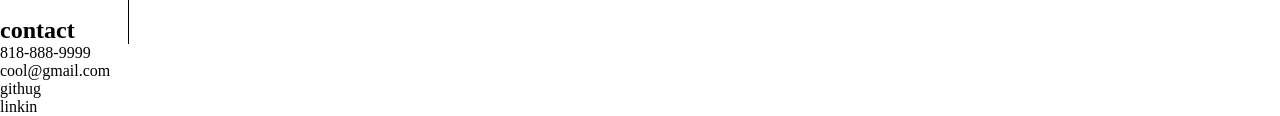
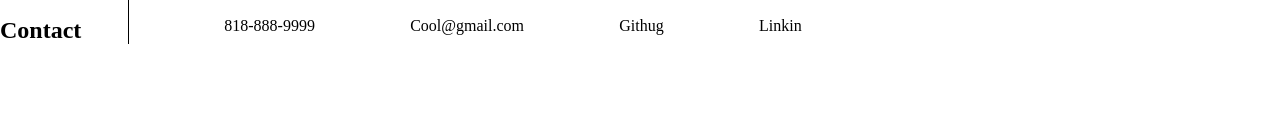
Before and after one commit to jessgom89/Moduel-2, a plain HTML site: page index.html in a window 1280 px wide. Shown: the part 1640-1756 px from the top of the page. After the commit the page ends 1684 px from the top, so only its background shows below. Drawn offline with Linux system fonts and the light colour scheme.

Commit message:
fix contact

```diff
--- a/assests/css/style.css
+++ b/assests/css/style.css
@@ -55,6 +55,21 @@ display: flex;
 flex-wrap: wrap;
 justify-content: space-betweenm;
 }
+#contact{
+display: flex;
+flex-wrap: wrap;
+}
+#contact h1{
+width:10%
+   }
+#contact ul{
+width: 60%;
+display: flex;
+flex-direction: row;
+list-style: none;
+justify-content: space-evenly;
+}
+
 header nav li a{
 
 padding-left: 20px;
--- a/index.html
+++ b/index.html
@@ -55,15 +55,15 @@
 
         </section>
         <section id="contact" class="section-title">
-            <h1>contact</h1>
-            <p>
+            <h1>Contact</h1>
+
              <ul>
              <li>818-888-9999</li>
-             <li>cool@gmail.com</li>
-             <li>githug</li>
-             <li>linkin</li>
+             <li>Cool@gmail.com</li>
+             <li>Githug</li>
+             <li>Linkin</li>
              </ul>
-            </p>
+
 
         </section>
     </main>
```
